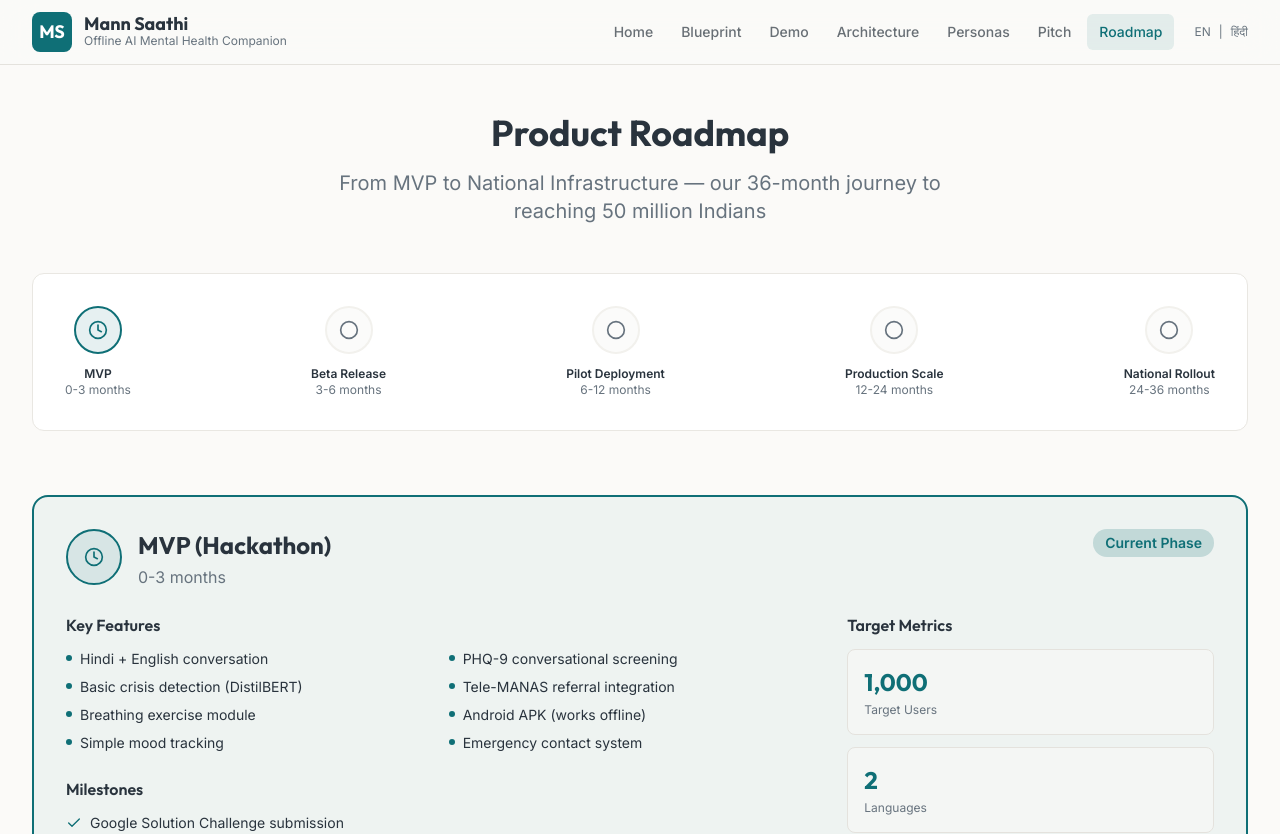
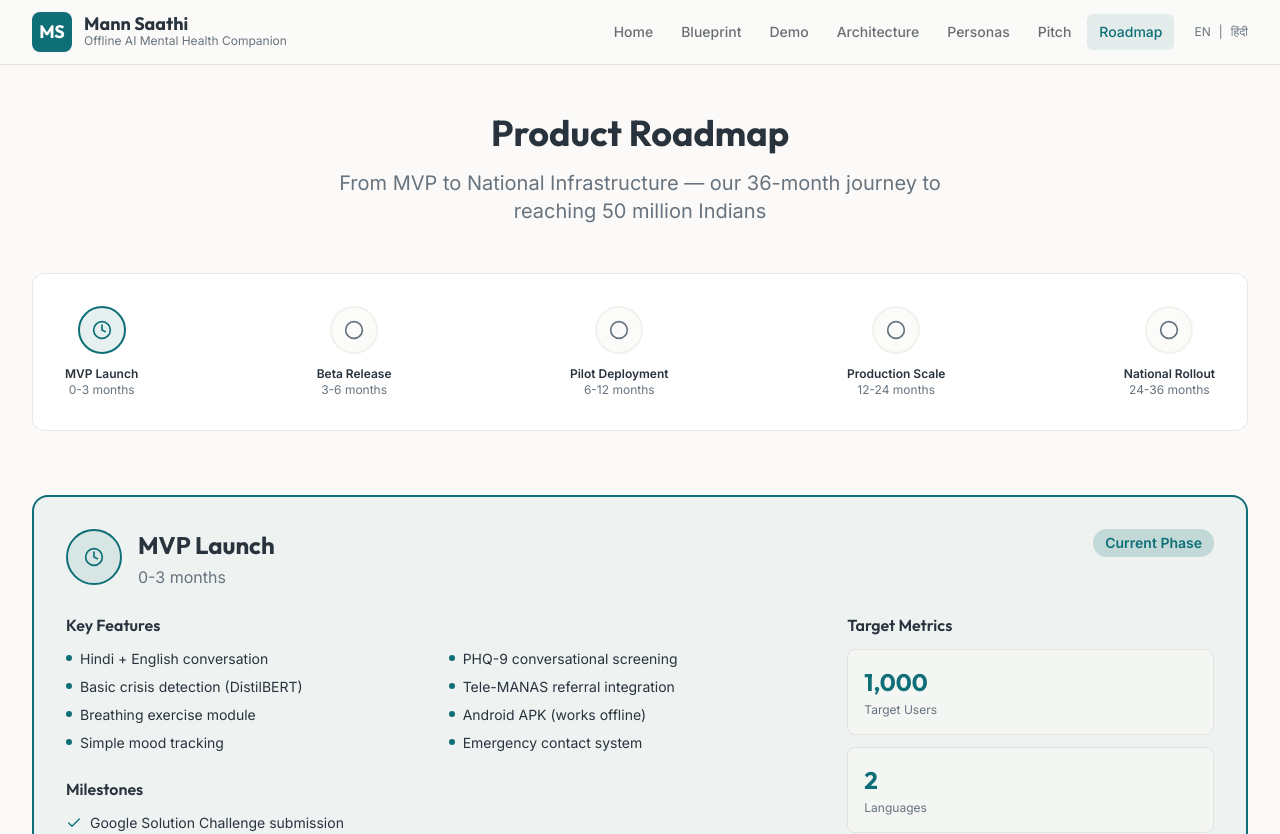
Before and after one commit to Pranajit01/Mind-Care-India, a React (Vite) app in the folder artifacts/mann-saathi/: page /roadmap in a window 1280 px wide. Shown: the top 834 px of the page. Built offline with nearby package versions, Linux system fonts and the light colour scheme.

Commit message:
Remove hackathon references across README and codebase

```diff
--- a/artifacts/mann-saathi/src/pages/blueprint.tsx
+++ b/artifacts/mann-saathi/src/pages/blueprint.tsx
@@ -20,7 +20,7 @@
     { id: 'security', title: 'Security & Privacy', number: '12' },
     { id: 'business', title: 'Business Model', number: '13' },
     { id: 'roadmap', title: 'Feature Roadmap', number: '14' },
-    { id: 'hackathon', title: 'Hackathon Build Plan', number: '15' },
+    { id: 'buildplan', title: 'Execution & Sprint Plan', number: '15' },
     { id: 'database', title: 'Database Design', number: '16' },
     { id: 'api', title: 'API Design', number: '17' },
     { id: 'risks', title: 'Risks & Mitigations', number: '18' },
@@ -409,19 +409,19 @@
               </section>
             ))}
 
-            <section id="hackathon" className="mb-16 scroll-mt-20">
+            <section id="buildplan" className="mb-16 scroll-mt-20">
               <h2 className="text-3xl font-display font-bold text-foreground mb-6">
-                15. Hackathon Build Plan (48 Hours, 6 Members)
+                15. Initial Execution & Sprint Plan
               </h2>
               <div className="space-y-6">
                 {[
-                  { hours: '0-12', tasks: ['Android app shell + Gemma integration (LiteRT)', 'System prompt + safety classifier training', 'PHQ-9 conversational pipeline + risk scoring', 'Web portal (React) + demo interface', 'Hindi language fine-tuning + response templates', 'FastAPI backend + Tele-MANAS mock integration'] },
-                  { hours: '12-24', tasks: ['Integration sprint — connect all components', 'Demo conversation flows for 3 personas', 'Crisis detection testing', 'UI polish + animations'] },
-                  { hours: '24-36', tasks: ['End-to-end testing', 'Load testing (simulated 1000 users)', 'Bug fixes', 'Demo script preparation'] },
-                  { hours: '36-48', tasks: ['Judge demo rehearsal', 'Pitch deck finalization', 'Video recording', 'Documentation'] },
+                  { hours: 'Phase 1', tasks: ['Android app shell + Gemma integration (LiteRT)', 'System prompt + safety classifier training', 'PHQ-9 conversational pipeline + risk scoring', 'Web portal (React) + demo interface', 'Hindi language fine-tuning + response templates', 'FastAPI backend + Tele-MANAS mock integration'] },
+                  { hours: 'Phase 2', tasks: ['Integration sprint — connect all components', 'Demo conversation flows for 3 personas', 'Crisis detection testing', 'UI polish + animations'] },
+                  { hours: 'Phase 3', tasks: ['End-to-end testing', 'Load testing (simulated 1000 users)', 'Bug fixes', 'Demo script preparation'] },
+                  { hours: 'Phase 4', tasks: ['Product demo review', 'Presentation deck finalization', 'Video walkthrough', 'Documentation'] },
                 ].map((phase) => (
                   <div key={phase.hours} className="bg-card border border-card-border rounded-lg p-6">
-                    <h3 className="font-display font-bold text-lg text-foreground mb-3">Hours {phase.hours}</h3>
+                    <h3 className="font-display font-bold text-lg text-foreground mb-3">{phase.hours}</h3>
                     <ul className="space-y-2 text-sm text-muted-foreground">
                       {phase.tasks.map((task, i) => (
                         <li key={i}>• {task}</li>
@@ -459,10 +459,10 @@
                     { dimension: 'Technical Depth', score: '9/10' },
                     { dimension: 'Clinical Safety', score: '8.5/10' },
                     { dimension: 'Startup Potential', score: '9/10' },
-                    { dimension: 'Hackathon Potential', score: '10/10' },
+                    { dimension: 'Platform Potential', score: '10/10' },
                     { dimension: 'Investor Appeal', score: '8.5/10' },
                     { dimension: 'Scalability', score: '9/10' },
-                    { dimension: 'Google Judge Appeal', score: '10/10' },
+                    { dimension: 'AI Innovation Score', score: '10/10' },
                   ].map((item) => (
                     <div key={item.dimension} className="text-center">
                       <div className="text-2xl font-display font-bold text-primary mb-1">{item.score}</div>
--- a/artifacts/mann-saathi/src/pages/roadmap.tsx
+++ b/artifacts/mann-saathi/src/pages/roadmap.tsx
@@ -14,7 +14,7 @@
   const phases: Phase[] = [
     {
       id: 'mvp',
-      name: 'MVP (Hackathon)',
+      name: 'MVP Launch',
       duration: '0-3 months',
       status: 'current',
       features: [
```
Also changed, not shown: 1 other file (tests, documents, lock files or other folders).
